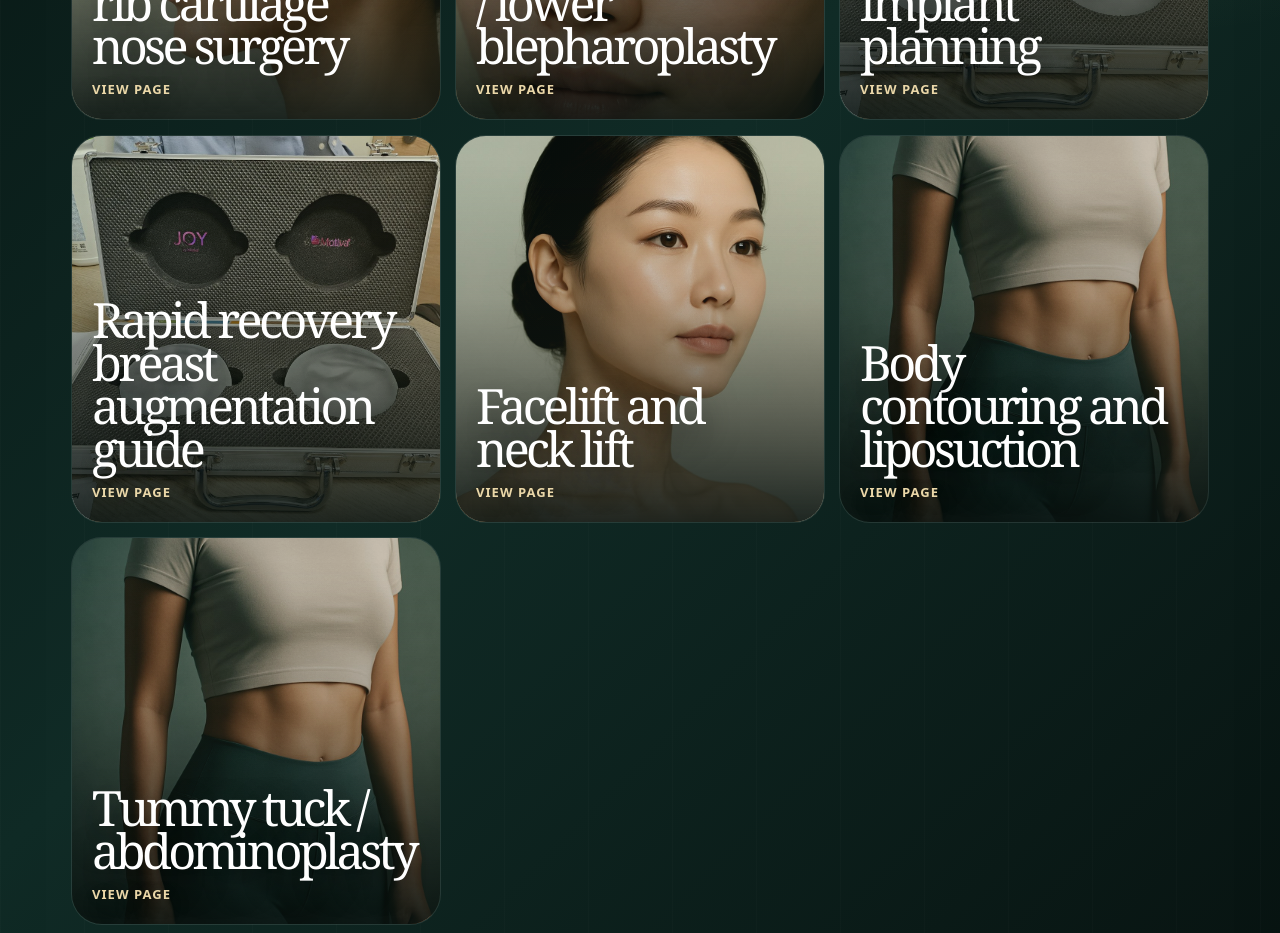
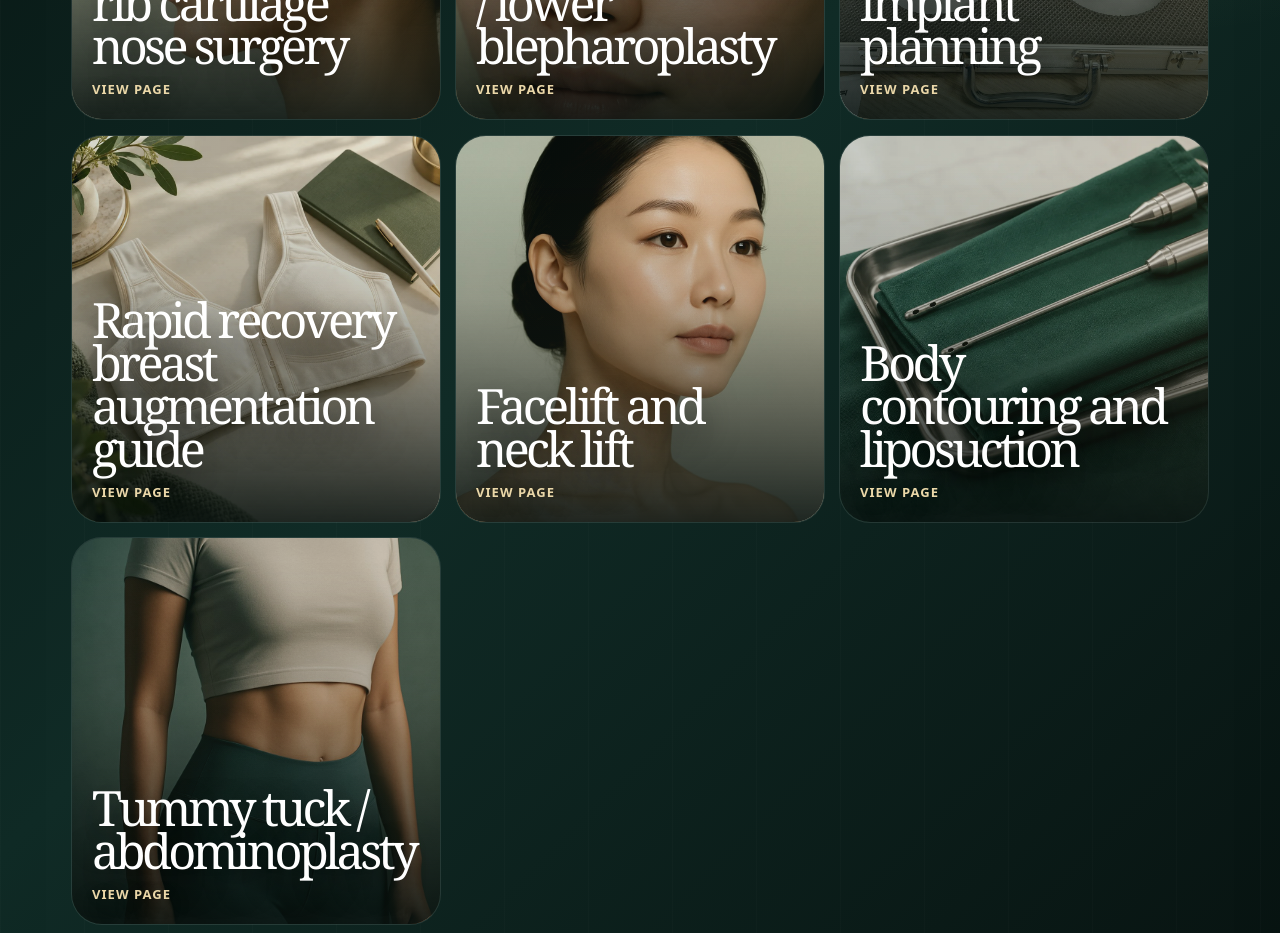
Before and after one commit to zatyrical/plasticwebsite, a Next.js app: page / in a window 1280 px wide. Shown: the part 3400-4333 px from the top of the page. Built offline with nearby package versions, Linux system fonts and the light colour scheme.

Commit message:
Give signature recovery and liposuction cards distinct imagery (#20)

```diff
--- a/app/treatmentTiles.ts
+++ b/app/treatmentTiles.ts
@@ -35,9 +35,9 @@ export const aestheticSignatureTreatments: TreatmentTile[] = [
   { title: 'Rib rhinoplasty / rib cartilage nose surgery', href: '/rib-rhinoplasty-singapore', image: '/images/aesthetic-ai/asian-rhinoplasty.jpg', alt: 'Illustrative side-profile nose image for rib rhinoplasty planning' },
   { title: 'Eyebag removal / lower blepharoplasty', href: '/eyebag-removal-lower-blepharoplasty-singapore', image: '/images/aesthetic-ai/eyelid-surgery.jpg', alt: 'Illustrative eyelid image for lower eyelid surgery consultation' },
   { title: 'Breast augmentation & implant planning', href: '/breast-augmentation-singapore', image: '/images/aesthetic-breast/breast-implants-motiva-consultation-singapore.jpg', alt: 'Breast implant samples used during consultation planning' },
-  { title: 'Rapid recovery breast augmentation guide', href: '/24-hour-rapid-recovery-breast-augmentation-singapore', image: '/images/aesthetic-breast/breast-implants-motiva-consultation-singapore.jpg', alt: 'Breast implant samples representing breast augmentation recovery planning' },
+  { title: 'Rapid recovery breast augmentation guide', href: '/24-hour-rapid-recovery-breast-augmentation-singapore', image: '/images/aesthetic-breast/recovery-planning-still-life.webp', alt: 'Illustrative recovery-planning still life with a supportive bra and appointment notebook' },
   { title: 'Facelift and neck lift', href: '/face-neck-lift-singapore', image: '/images/aesthetic-ai/face-neck-lift.jpg', alt: 'Illustrative lower face, jawline and neck image for consultation planning' },
-  { title: 'Body contouring and liposuction', href: '/body-contouring-liposuction-singapore', image: '/images/aesthetic-ai/body-contouring.jpg', alt: 'Illustrative abdominal contouring image for consultation planning' },
+  { title: 'Body contouring and liposuction', href: '/body-contouring-liposuction-singapore', image: '/images/body-contouring/liposuction-instruments-still-life.webp', alt: 'Illustrative liposuction cannulas on a surgical tray' },
   { title: 'Tummy tuck / abdominoplasty', href: '/tummy-tuck-singapore', image: '/images/aesthetic-ai/body-contouring.jpg', alt: 'Illustrative abdominal image for tummy tuck consultation planning' }
 ];
 
```
Also changed, not shown: public/images/aesthetic-breast/recovery-planning-still-life.webp (added), public/images/body-contouring/liposuction-instruments-still-life.webp (added).
